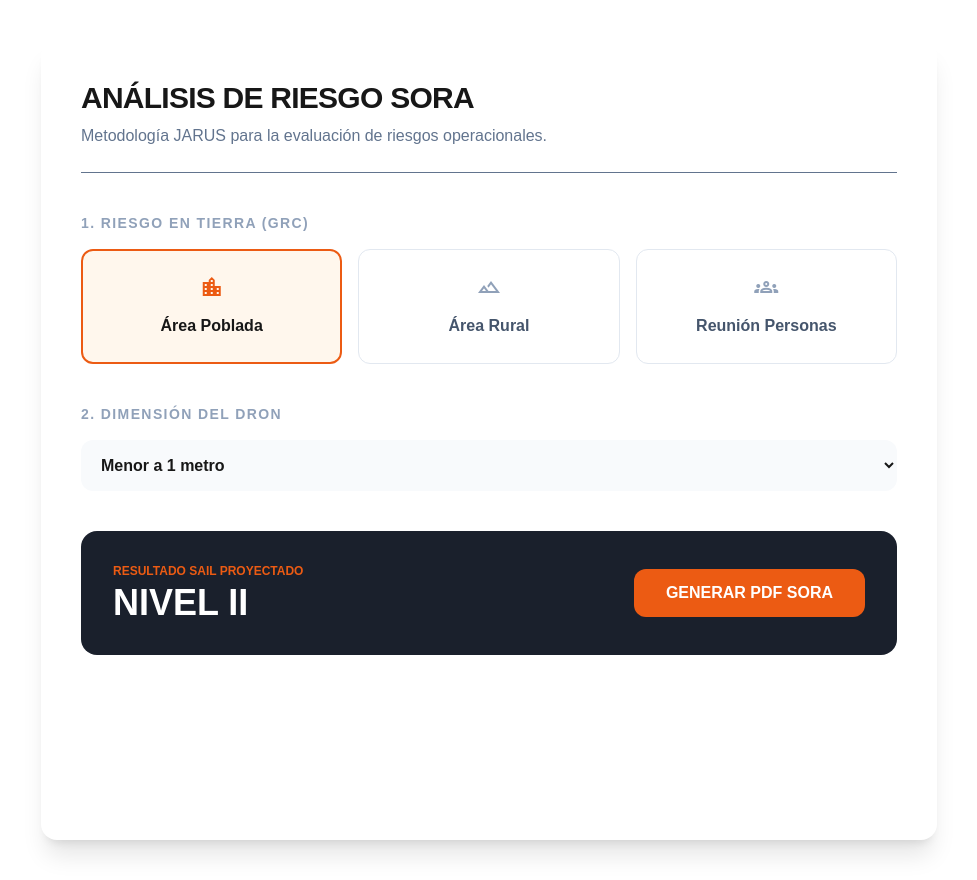
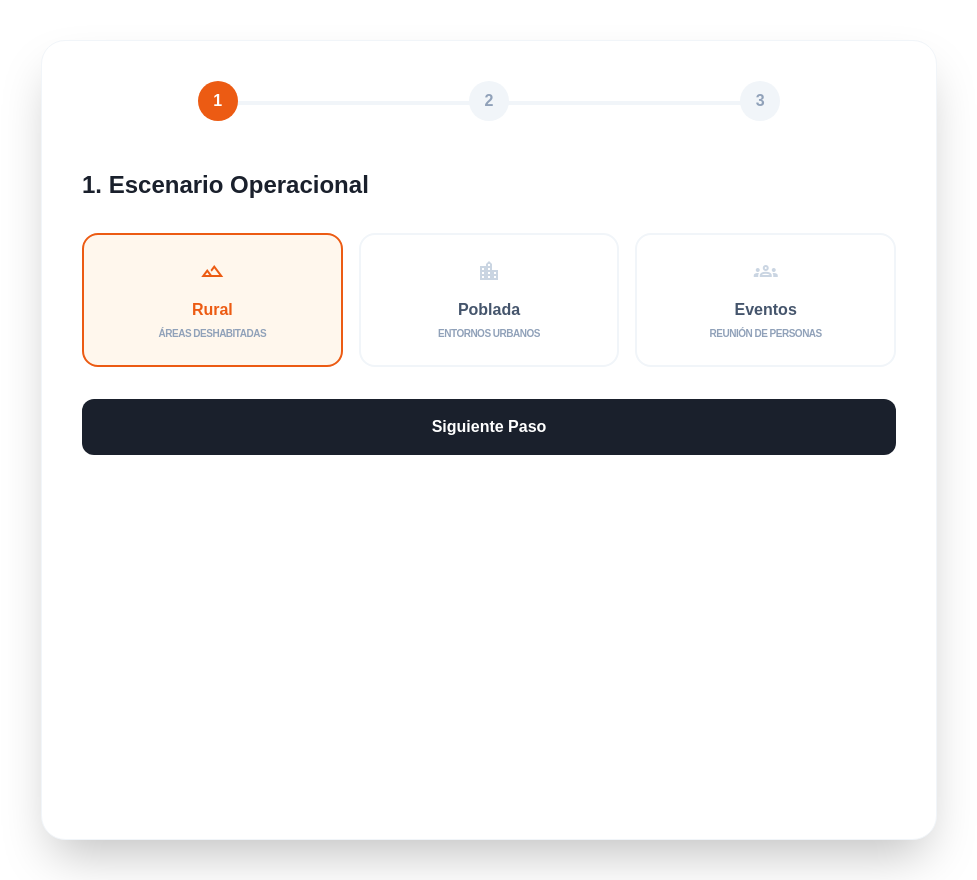
Before and after one commit to deibercubillos-UAS/skylog-manager, a Next.js app: page /dashboard/sora in a window 1280 px wide. Shown: the whole page, without its empty margins (151-1128 px from the left). Built offline with nearby package versions, Linux system fonts and the light colour scheme; no server answers.

Commit message:
Módulo SORA interactivo completado

```diff
--- a/src/app/dashboard/sora/page.js
+++ b/src/app/dashboard/sora/page.js
@@ -1,50 +1,141 @@
+"use client"
+import { useState } from 'react'
+import { supabase } from '@/lib/supabase'
+
 export default function SoraWizard() {
+  const [step, setStep] = useState(1)
+  const [loading, setLoading] = useState(false)
+  const [data, setData] = useState({
+    drone_size: 'small', // small, medium, large
+    scenario: 'rural',   // rural, populated, assembly
+    airspace: 'uncontrolled' // uncontrolled, controlled
+  })
+
+  // Lógica simple de cálculo SAIL para el MVP
+  const calculateSAIL = () => {
+    if (data.scenario === 'assembly') return 'SAIL IV (Riesgo Alto)'
+    if (data.scenario === 'populated' || data.drone_size === 'large') return 'SAIL II (Riesgo Moderado)'
+    return 'SAIL I (Riesgo Bajo)'
+  }
+
+  const saveSora = async () => {
+    setLoading(true)
+    const { data: { user } } = await supabase.auth.getUser()
+
+    const { error } = await supabase.from('sora_reports').insert([{
+      owner_id: user.id,
+      grc_level: data.scenario === 'rural' ? 1 : 3,
+      arc_level: data.airspace === 'uncontrolled' ? 'ARC-a' : 'ARC-b',
+      sail_score: calculateSAIL()
+    }])
+
+    if (error) alert(error.message)
+    else {
+      alert("✅ Análisis SORA guardado y certificado.")
+      setStep(4)
+    }
+    setLoading(false)
+  }
+
   return (
-    <div className="max-w-4xl mx-auto p-10 bg-white min-h-screen shadow-xl my-10 rounded-2xl">
-      <h1 className="text-3xl font-black mb-2 uppercase tracking-tight">Análisis de Riesgo SORA</h1>
-      <p className="text-slate-500 mb-10 border-b pb-6">Metodología JARUS para la evaluación de riesgos operacionales.</p>
+    <div className="max-w-4xl mx-auto p-6 md:p-10 bg-white min-h-screen shadow-2xl my-10 rounded-3xl border border-slate-100">
 
-      <div className="space-y-10">
-        {/* Step 1 */}
-        <section>
-          <label className="block text-sm font-black uppercase text-slate-400 mb-4 tracking-widest">1. Riesgo en Tierra (GRC)</label>
+      {/* Stepper (Indicador de pasos) */}
+      <div className="flex items-center justify-between mb-12">
+        {[1, 2, 3].map((num) => (
+          <div key={num} className="flex flex-col items-center flex-1 relative">
+            <div className={`w-10 h-10 rounded-full flex items-center justify-center font-bold z-10 transition-all ${step >= num ? 'bg-[#ec5b13] text-white' : 'bg-slate-100 text-slate-400'}`}>
+              {num}
+            </div>
+            <div className={`absolute top-5 left-1/2 w-full h-1 ${step > num ? 'bg-[#ec5b13]' : 'bg-slate-100'}`} style={{display: num === 3 ? 'none' : 'block'}}></div>
+          </div>
+        ))}
+      </div>
+
+      {/* PASO 1: RIESGO EN TIERRA */}
+      {step === 1 && (
+        <div className="space-y-8 animate-in fade-in duration-500">
+          <h2 className="text-2xl font-black text-[#1A202C]">1. Escenario Operacional</h2>
           <div className="grid grid-cols-1 md:grid-cols-3 gap-4">
-            <button className="p-6 border-2 border-[#ec5b13] rounded-xl text-center bg-orange-50">
-              <span className="material-symbols-outlined text-3xl text-[#ec5b13]">location_city</span>
-              <p className="font-bold mt-2">Área Poblada</p>
-            </button>
-            <button className="p-6 border border-slate-200 rounded-xl text-center hover:border-[#ec5b13]">
-              <span className="material-symbols-outlined text-3xl text-slate-400">landscape</span>
-              <p className="font-bold mt-2 text-slate-600">Área Rural</p>
-            </button>
-            <button className="p-6 border border-slate-200 rounded-xl text-center hover:border-[#ec5b13]">
-              <span className="material-symbols-outlined text-3xl text-slate-400">groups</span>
-              <p className="font-bold mt-2 text-slate-600">Reunión Personas</p>
-            </button>
+            <OptionCard
+              active={data.scenario === 'rural'}
+              icon="landscape" title="Rural" desc="Áreas deshabitadas"
+              onClick={() => setData({...data, scenario: 'rural'})}
+            />
+            <OptionCard
+              active={data.scenario === 'populated'}
+              icon="location_city" title="Poblada" desc="Entornos urbanos"
+              onClick={() => setData({...data, scenario: 'populated'})}
+            />
+            <OptionCard
+              active={data.scenario === 'assembly'}
+              icon="groups" title="Eventos" desc="Reunión de personas"
+              onClick={() => setData({...data, scenario: 'assembly'})}
+            />
           </div>
-        </section>
+          <button onClick={() => setStep(2)} className="w-full py-4 bg-[#1A202C] text-white rounded-xl font-bold">Siguiente Paso</button>
+        </div>
+      )}
 
-        {/* Step 2 */}
-        <section>
-          <label className="block text-sm font-black uppercase text-slate-400 mb-4 tracking-widest">2. Dimensión del Dron</label>
-          <select className="w-full p-4 bg-slate-50 border-none rounded-xl font-bold">
-            <option>Menor a 1 metro</option>
-            <option>Entre 1 y 3 metros</option>
-            <option>Mayor a 3 metros</option>
+      {/* PASO 2: DIMENSIONES */}
+      {step === 2 && (
+        <div className="space-y-8 animate-in fade-in duration-500">
+          <h2 className="text-2xl font-black text-[#1A202C]">2. Tamaño de la Aeronave</h2>
+          <select
+            className="w-full p-4 bg-slate-50 border-2 border-slate-100 rounded-2xl font-bold text-lg"
+            onChange={(e) => setData({...data, drone_size: e.target.value})}
+          >
+            <option value="small">Menor a 1 metro (DJI Mavic / Phantom)</option>
+            <option value="medium">Entre 1 y 3 metros (DJI Matrice / Inspire)</option>
+            <option value="large">Mayor a 3 metros (Drones de Aspersión / Carga)</option>
           </select>
-        </section>
+          <div className="flex gap-4">
+            <button onClick={() => setStep(1)} className="flex-1 py-4 border-2 rounded-xl font-bold">Atrás</button>
+            <button onClick={() => setStep(3)} className="flex-1 py-4 bg-[#1A202C] text-white rounded-xl font-bold">Calcular Riesgo</button>
+          </div>
+        </div>
+      )}
 
-        {/* Result Area */}
-        <div className="bg-[#1A202C] text-white p-8 rounded-2xl flex justify-between items-center">
-          <div>
-            <p className="text-xs font-bold text-[#ec5b13] uppercase mb-1">Resultado SAIL Proyectado</p>
-            <p className="text-4xl font-black">NIVEL II</p>
+      {/* PASO 3: RESULTADO Y GUARDADO */}
+      {step === 3 && (
+        <div className="space-y-8 animate-in zoom-in duration-500">
+          <div className="bg-[#1A202C] text-white p-10 rounded-3xl text-center">
+            <span className="text-[#ec5b13] font-bold uppercase tracking-widest text-sm">Resultado del Análisis</span>
+            <h3 className="text-5xl font-black mt-2 mb-4">{calculateSAIL()}</h3>
+            <p className="text-slate-400 text-sm max-w-md mx-auto">Basado en la metodología SORA 2.0. Este análisis es válido para operaciones en territorio nacional bajo RAC 100.</p>
           </div>
-          <button className="bg-[#ec5b13] px-8 py-3 rounded-xl font-black hover:bg-orange-600 transition-all">
-            GENERAR PDF SORA
+          <button
+            onClick={saveSora}
+            disabled={loading}
+            className="w-full py-4 bg-[#ec5b13] text-white rounded-xl font-black text-lg shadow-xl shadow-orange-500/20"
+          >
+            {loading ? 'PROCESANDO...' : 'VINCULAR Y CERTIFICAR ANÁLISIS'}
           </button>
         </div>
-      </div>
+      )}
+
+      {/* PASO 4: ÉXITO */}
+      {step === 4 && (
+        <div className="text-center py-20 space-y-6">
+          <span className="material-symbols-outlined text-7xl text-green-500">verified</span>
+          <h2 className="text-3xl font-black">¡Análisis Certificado!</h2>
+          <p className="text-slate-500">El reporte ha sido guardado en tu base de datos y está listo para ser incluido en tu bitácora.</p>
+          <button onClick={() => setStep(1)} className="px-8 py-3 bg-[#1A202C] text-white rounded-xl font-bold">Nuevo Análisis</button>
+        </div>
+      )}
     </div>
-  );
+  )
 }
+
+function OptionCard({ title, desc, icon, active, onClick }) {
+  return (
+    <button
+      onClick={onClick}
+      className={`p-6 border-2 rounded-2xl text-center transition-all ${active ? 'border-[#ec5b13] bg-orange-50' : 'border-slate-100 hover:border-slate-300'}`}
+    >
+      <span className={`material-symbols-outlined text-4xl ${active ? 'text-[#ec5b13]' : 'text-slate-300'}`}>{icon}</span>
+      <p className={`font-bold mt-2 ${active ? 'text-[#ec5b13]' : 'text-slate-600'}`}>{title}</p>
+      <p className="text-[10px] text-slate-400 uppercase font-bold tracking-tighter mt-1">{desc}</p>
+    </button>
+  )
+}
```
